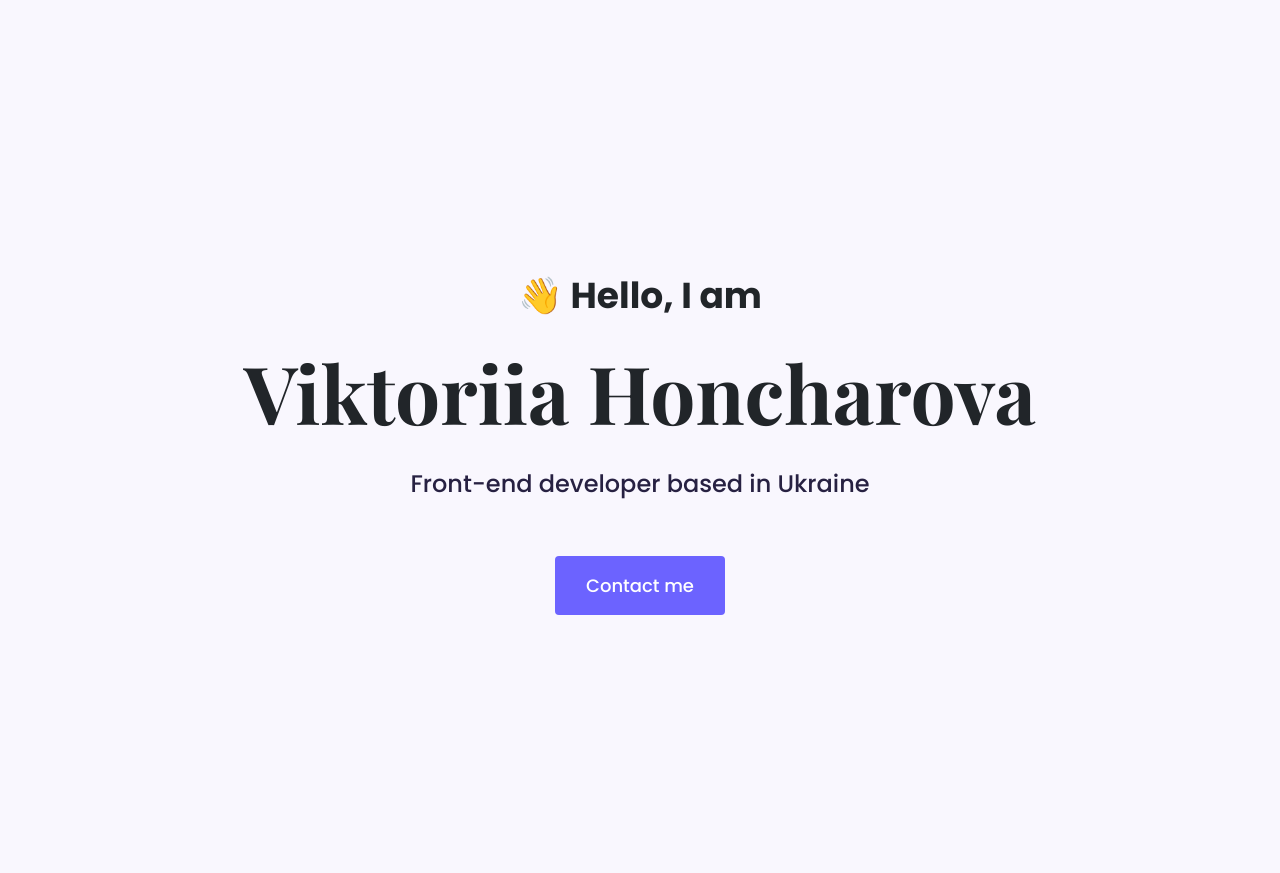
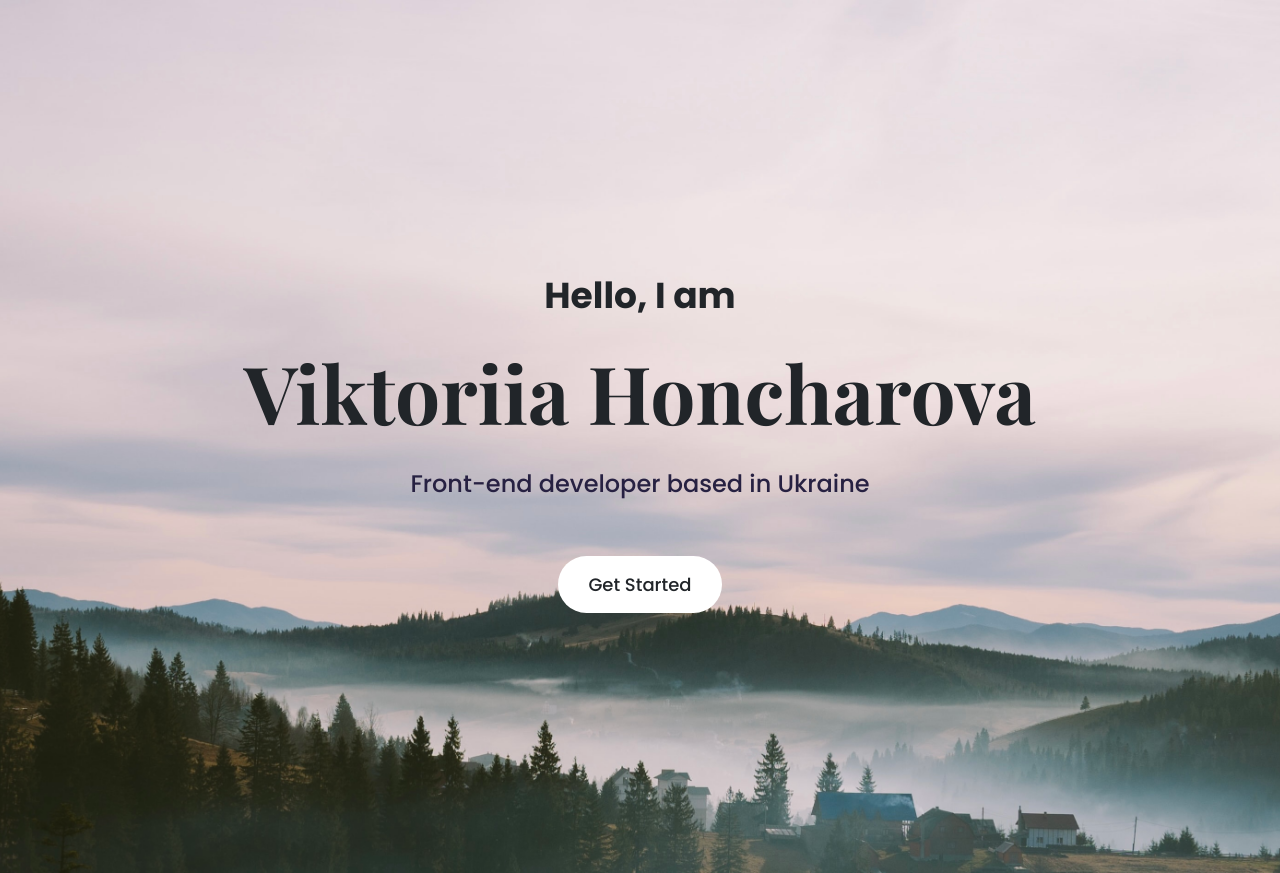
Before and after one commit to viktoriia-honcharova/portfolio, a plain HTML site: page index.html in a window 1280 px wide. Shown: the top 873 px of the page. Drawn offline with nearby package versions, Linux system fonts and the light colour scheme.

Commit message:
Changed the hero design

```diff
--- a/index.html
+++ b/index.html
@@ -39,10 +39,10 @@
   </head>
   <body>
     <div class="hero">
-      <p>👋 Hello, I am</p>
+      <p>Hello, I am</p>
       <h1>Viktoriia Honcharova</h1>
       <h2 class="mb-5">Front-end developer based in Ukraine</h2>
-      <a href="#" class="btn btn-branding">Contact me</a>
+      <a href="#" class="btn btn-branding">Get Started</a>
     </div>
     <p class="text-center m-5">
       Featured Project which my best projects be choice to show
--- a/styles/portfolio.css
+++ b/styles/portfolio.css
@@ -1,6 +1,7 @@
 :root {
-  --branding-color: #6c63ff;
-  --secondary-color: #f9f7fe;
+  --branding-color: #ffda77;
+  --secondary-color: #ffa45b;
+  --background: url(../images/background.JPG);
   --heading-font-family: "Playfair Display", serif;
   --default-font-family: "Poppins", sans-serif;
 }
@@ -39,7 +40,10 @@ img {
 }
 
 .hero {
-  background: var(--secondary-color);
+  background-image: var(--background);
+  background-repeat: no-repeat;
+  background-position: center;
+  background-size: cover;
   text-align: center;
   padding: 260px 20px;
 }
@@ -59,12 +63,18 @@ img {
 }
 
 .btn-branding {
-  background: var(--branding-color);
-  border-radius: 4px;
-  color: white;
+  background: white;
+  border-radius: 50px;
   font-size: 18px;
   line-height: 27px;
   padding: 15px 30px;
+  border: none;
+  transition: all 200ms ease-in-out;
+}
+
+.btn-branding:hover {
+  background: #d4ecdd;
+  border: none;
 }
 
 .btn-outline {
```
Also changed, not shown: images/background.JPG (added).
